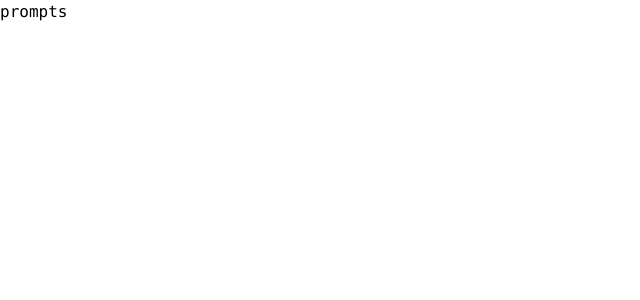
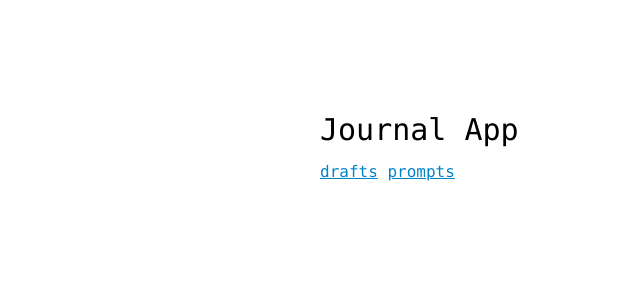
Before and after one commit to almeidavc/journal-app-client, a React (Create React App) app: page /prompts in a window 1280 px wide. Shown: the top 300 px of the page, without its empty margins (0-640 px from the left). Built offline with nearby package versions, Linux system fonts and the light colour scheme.

Commit message:
implement fetching drafts from the server and refactor routes/file structure

```diff
--- a/src/App.js
+++ b/src/App.js
@@ -1,9 +1,15 @@
-import MainFrame from "./components/MainFrame";
+import { Outlet } from "react-router-dom";
+import Header from "./components/Header";
+import Navbar from "./components/Navbar";
 
 function App() {
   return (
     <div className="App h-screen">
-      <MainFrame></MainFrame>
+      <div className="px-80 py-20 h-full flex flex-col">
+        <Header></Header>
+        <Navbar></Navbar>
+        <Outlet />
+      </div>
     </div>
   );
 }
--- a/src/components/MainFrame.js
+++ /dev/null
@@ -1,15 +0,0 @@
-import Header from "./Header";
-import Navbar from "./Navbar";
-import Draft from "./Draft";
-
-const MainFrame = () => {
-  return (
-    <div className="MainFrame px-80 py-20 h-full flex flex-col">
-      <Header></Header>
-      <Navbar></Navbar>
-      <Draft></Draft>
-    </div>
-  );
-};
-
-export default MainFrame;
--- a/src/index.js
+++ b/src/index.js
@@ -3,6 +3,7 @@ import ReactDOM from "react-dom/client";
 import "./index.css";
 import { BrowserRouter, Routes, Route } from "react-router-dom";
 import App from "./App";
+import NewDraft from "./components/NewDraft/NewDraft";
 import Drafts from "./routes/drafts";
 import Prompts from "./routes/prompts";
 
@@ -11,9 +12,11 @@ root.render(
   <React.StrictMode>
     <BrowserRouter>
       <Routes>
-        <Route path="/" element={<App />} />
-        <Route path="drafts" element={<Drafts />} />
-        <Route path="prompts" element={<Prompts />} />
+        <Route path="/" element={<App />}>
+          <Route index element={<NewDraft />} />
+          <Route path="drafts" element={<Drafts />} />
+          <Route path="prompts" element={<Prompts />} />
+        </Route>
       </Routes>
     </BrowserRouter>
   </React.StrictMode>
--- a/src/routes/drafts.js
+++ b/src/routes/drafts.js
@@ -1,5 +1,34 @@
+import { useState, useEffect } from "react";
+
 function Drafts() {
-  return <h1>drafts</h1>;
+  useEffect(() => {
+    fetchDrafts();
+  }, []);
+
+  const [drafts, setDrafts] = useState([]);
+
+  const fetchDrafts = async () => {
+    try {
+      const response = await fetch("http://localhost:3000/drafts");
+      const responseBody = await response.json();
+      setDrafts(responseBody);
+    } catch (err) {
+      console.log(err);
+    }
+  };
+
+  return (
+    <table className="grow my-8">
+      <tbody>
+        {drafts.map((draft) => (
+          <tr key={draft.id}>
+            <td>{draft.id}</td>
+            <td>{draft.title}</td>
+          </tr>
+        ))}
+      </tbody>
+    </table>
+  );
 }
 
 export default Drafts;
--- a/src/routes/prompts.js
+++ b/src/routes/prompts.js
@@ -1,5 +1,5 @@
 function Prompts() {
-  return <h1>prompts</h1>;
+  return <div></div>;
 }
 
 export default Prompts;
```
Also changed, not shown: src/components/NewDraft/DraftBody.js (renamed from src/components/DraftBody.js), src/components/NewDraft/DraftPrompt.js (renamed from src/components/DraftPrompt.js), src/components/NewDraft/DraftTitle.js (renamed from src/components/DraftTitle.js), src/components/NewDraft/NewDraft.js (renamed from src/components/Draft.js).
